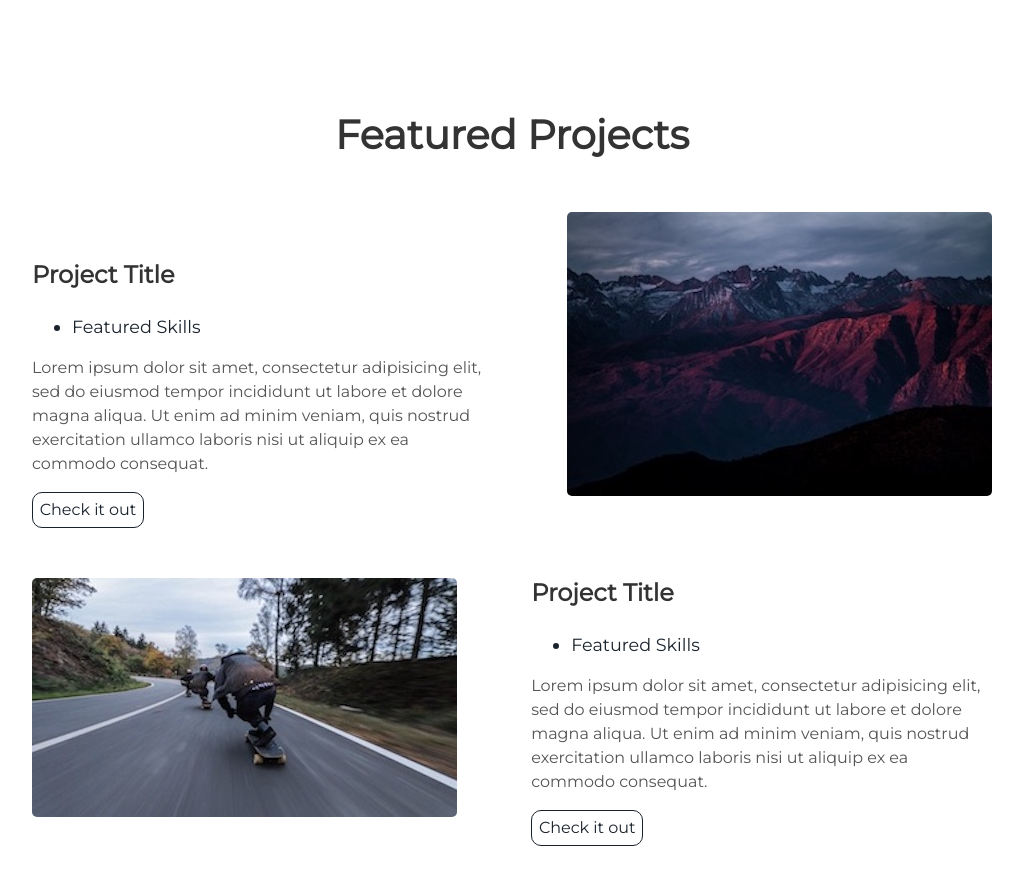
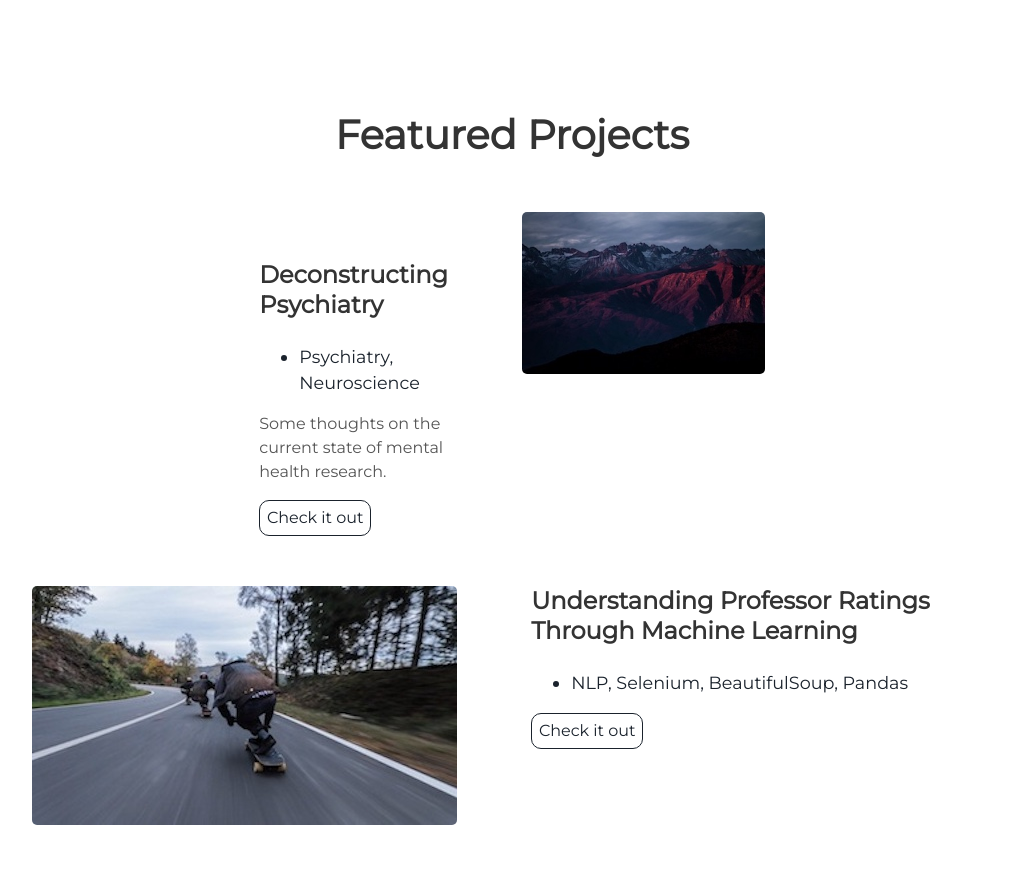
Before and after one commit to kgola/blog, a Jekyll site: the page built from index.html, in a window 1280 px wide and 900 px high, scrolled down 1463 px. Shown: the top 885 px of the window, without its empty margins (128-1151 px from the left). Built offline with Jekyll 4.4.1, drawn with Linux system fonts in a browser that asks for light colours.

Commit message:
‘projects’

```diff
--- a/_includes/projects.html
+++ b/_includes/projects.html
@@ -6,12 +6,12 @@
     <img alt="mountains" src="{{ "/assets/img/mountains.jpg" | prepend: site.baseurl }}" />
   </div>
   <div class="contents">
-    <h3> Project Title </h3>
+    <h3> Deconstructing Psychiatry </h3>
     <ul>
-      <li> Featured Skills</li>
+      <li> Psychiatry, Neuroscience </li>
     </ul>
-    <p>Lorem ipsum dolor sit amet, consectetur adipisicing elit, sed do eiusmod tempor incididunt ut labore et dolore magna aliqua. Ut enim ad minim veniam, quis nostrud exercitation ullamco laboris nisi ut aliquip ex ea commodo consequat.</p>
-    <a class="project-link" href="#">Check it out</a>
+    <p>Some thoughts on the current state of mental health research.</p>
+    <a class="project-link" href="https://medium.com/@kellygola/the-empty-throne-of-mental-illness-236e0377fb64">Check it out</a>
   </div>
 </div>
 <div class="user-projects">
@@ -19,11 +19,11 @@
     <img alt="mountains" src="{{ "/assets/img/skate.jpg" | prepend: site.baseurl }}" />
   </div>
   <div class="contents-right">
-    <h3> Project Title </h3>
+    <h3> Understanding Professor Ratings Through Machine Learning </h3>
     <ul>
-      <li> Featured Skills</li>
+      <li> NLP, Selenium, BeautifulSoup, Pandas </li>
     </ul>
-    <p>Lorem ipsum dolor sit amet, consectetur adipisicing elit, sed do eiusmod tempor incididunt ut labore et dolore magna aliqua. Ut enim ad minim veniam, quis nostrud exercitation ullamco laboris nisi ut aliquip ex ea commodo consequat.</p>
-    <a class="project-link" href="#">Check it out</a>
+    <p>  </p>
+    <a class="project-link" href="https://techburst.io/a-machine-learning-approach-to-understanding-teacher-evaluations-94014485f055">Check it out</a>
   </div>
 </div>
```
